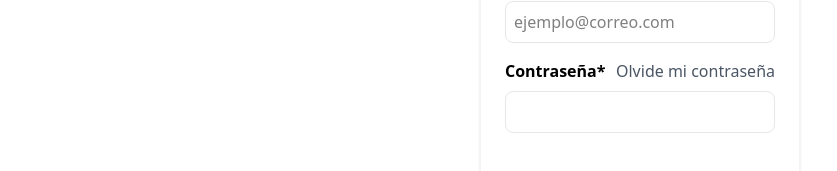
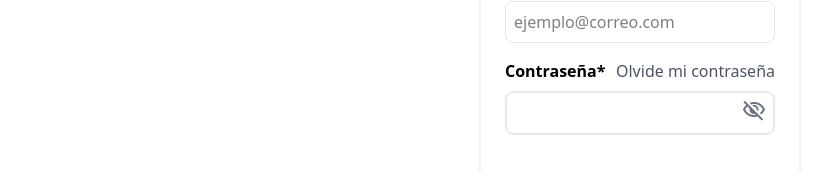
Before and after one commit to thejuanco/moneta-flow-front, a React (Vite) app: page /auth/signin in a window 1280 px wide. Shown: the part 280-451 px from the top of the page, without its empty margins (0-837 px from the left). Built offline with nearby package versions, Linux system fonts and the light colour scheme; no server answers.

Commit message:
Agrega el boton para ver la contraseña en el login

```diff
--- a/src/views/auth/Login.jsx
+++ b/src/views/auth/Login.jsx
@@ -13,6 +13,8 @@ import NavBarForm from '../../components/auth/NavBarForm'
 const Login = () => {
   const [loading, setLoading] = useState(false)
   const [alert, setAlert] = useState({})
+  const [isVisible, setIsVisible] = useState(false)
+
   const navigate = useNavigate()
   const { signIn, setIsAuthenticated } = useAuth()
   const axiosInstance = useAxios()
@@ -52,6 +54,10 @@ const Login = () => {
     }
   };
 
+  const toggleVisible = () => {
+    setIsVisible(!isVisible);
+  }
+
   return (
     <div>
       <NavBarForm />
@@ -73,13 +79,17 @@ const Login = () => {
                   name="email"
                   type="email"
                   className={`w-full p-2 rounded-lg border focus:outline-none focus:ring-1 ${
-                    errors.email ? "border-red-500 focus:ring-red-500" : "border-gray-200"
+                    errors.email
+                      ? "border-red-500 focus:ring-red-500"
+                      : "border-gray-200"
                   }`}
                   placeholder="ejemplo@correo.com"
                   {...register("email", { required: true })}
                 />
                 {errors.email?.type === "required" && (
-                  <p role="alert" className="text-red-700 text-sm text-center">El correo es obligatorio</p>
+                  <p role="alert" className="text-red-700 text-sm text-center">
+                    El correo es obligatorio
+                  </p>
                 )}
               </div>
               <div className="space-y-2">
@@ -94,15 +104,30 @@ const Login = () => {
                     Olvide mi contraseña
                   </Link>
                 </div>
-                <input
-                  className={`w-full p-2 rounded-lg border focus:outline-none focus:ring-1 ${
-                    errors.password ? "border-red-500 focus:ring-red-500" : "border-gray-200"
-                  }`}
-                  type="password"
-                  {...register("password", { required: true })}
-                />
+                <div className="flex flex-row border border-gray-200 rounded-lg items-center relative">
+                  <input
+                    className={`w-full p-2 rounded-lg border pr-10 focus:outline-none focus:ring-1 ${
+                      errors.password
+                        ? "border-red-500 focus:ring-red-500"
+                        : "border-gray-200"
+                    }`}
+                    type={isVisible ? "password" : "text"}
+                    {...register("password", { required: true })}
+                  />
+                  <button
+                    className="absolute right-2 top-1/2 -translate-y-1/2 text-gray-500 hover:text-gray-700"
+                    onClick={toggleVisible}
+                    type="button"
+                  >
+                    <span className="material-symbols-outlined">
+                      {isVisible ? "visibility" : "visibility_off"}
+                    </span>
+                  </button>
+                </div>
                 {errors.password?.type === "required" && (
-                  <p role="alert" className="text-red-700 text-sm text-center">La contraseña es obligatoria</p>
+                  <p role="alert" className="text-red-700 text-sm text-center">
+                    La contraseña es obligatoria
+                  </p>
                 )}
               </div>
             </div>
```
